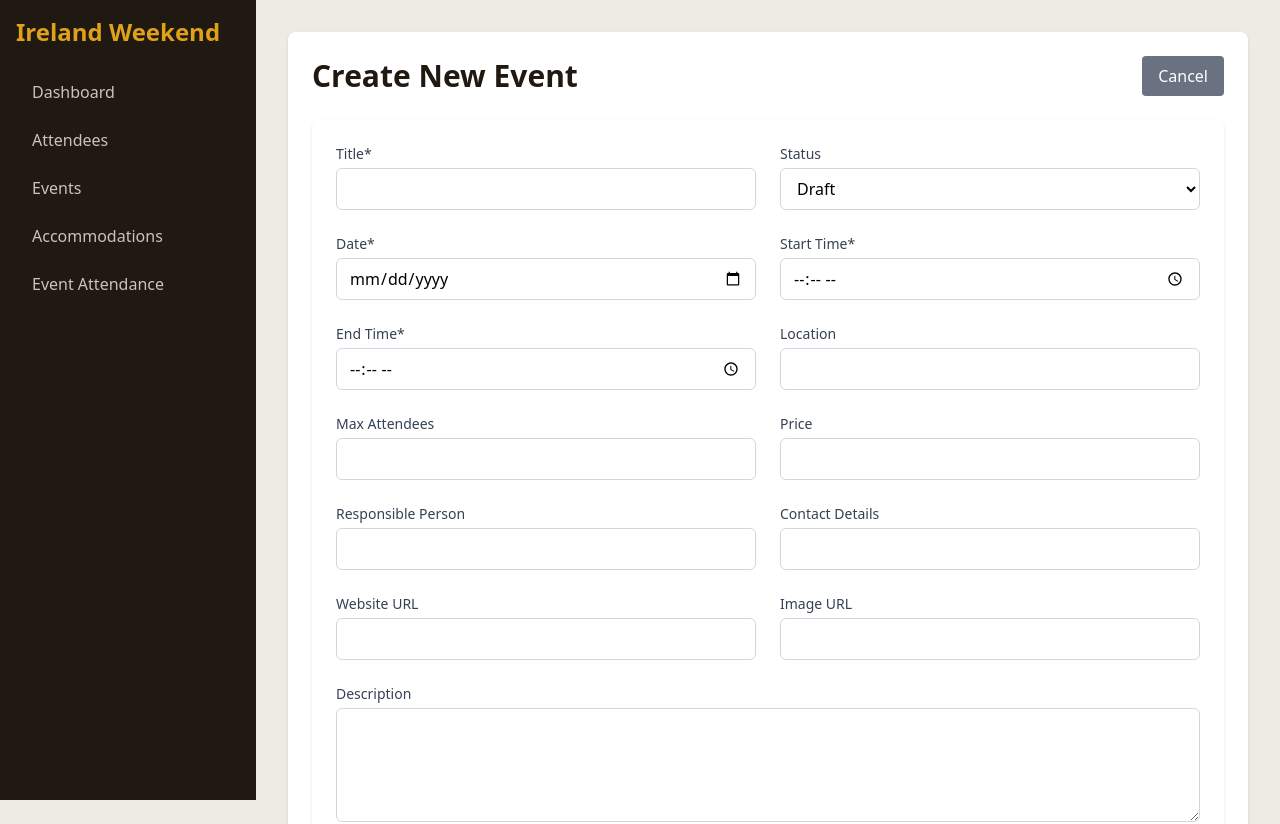
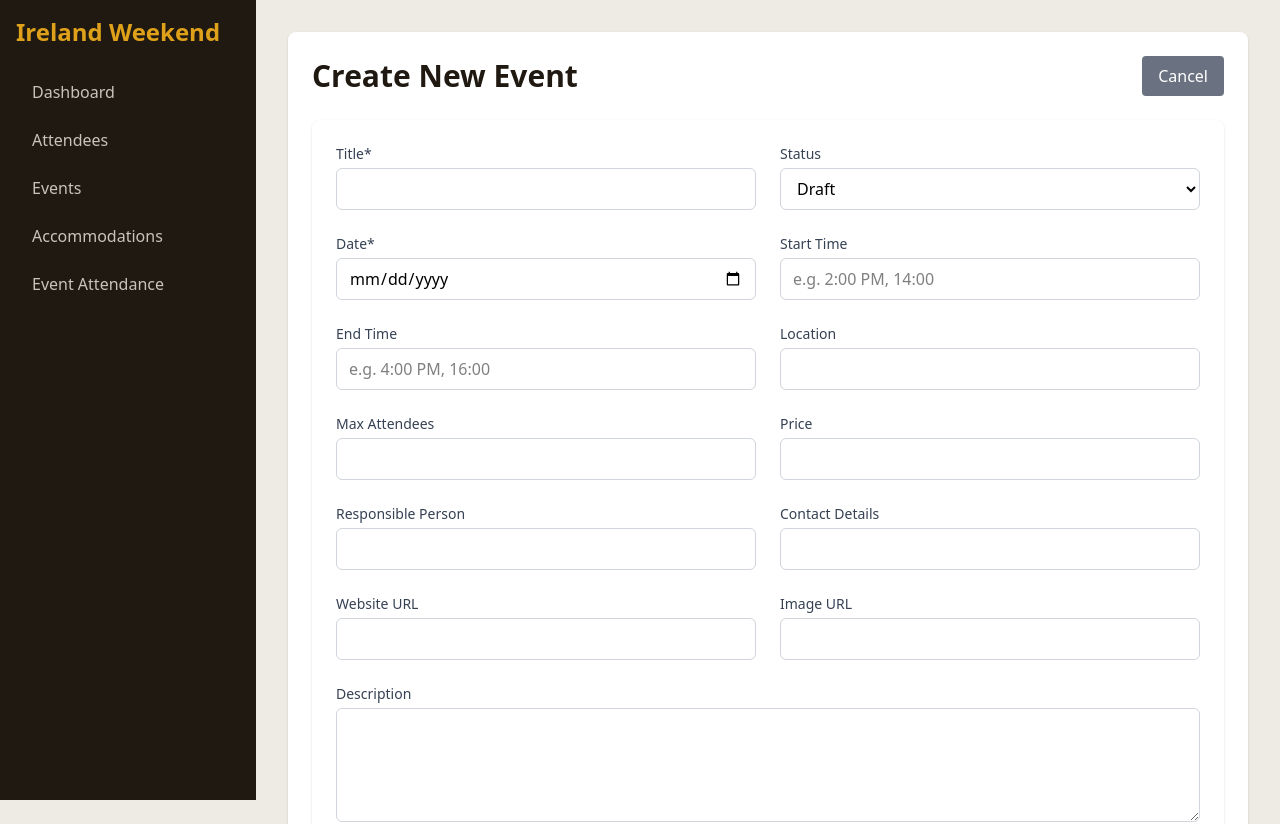
Before and after one commit to TheArctesian/oriordan-summer25, a SvelteKit app: page /admin/events/new in a window 1280 px wide. Shown: the top 824 px of the page. Built offline with nearby package versions, Linux system fonts and the light colour scheme.

Commit message:
fixed ui issues

```diff
--- a/src/routes/admin/event-attendance/+page.svelte
+++ b/src/routes/admin/event-attendance/+page.svelte
@@ -101,32 +101,54 @@
   }
 
   async function removeAttendance(attendanceId) {
+    console.log('🗑️ removeAttendance called with ID:', attendanceId);
+    console.log('🗑️ attendanceId type:', typeof attendanceId);
+
     if (!confirm('Are you sure you want to remove this attendance record?')) {
+      console.log('🗑️ User cancelled deletion');
       return;
     }
 
     deleting = attendanceId;
+    console.log('🗑️ Starting deletion...');
 
     try {
+      const requestBody = { id: attendanceId };
+      console.log('🗑️ Request body:', requestBody);
+
       const response = await fetch('/api/admin/event-attendance', {
         method: 'DELETE',
         headers: {
           'Content-Type': 'application/json'
         },
-        body: JSON.stringify({ id: attendanceId })
+        body: JSON.stringify(requestBody)
       });
+
+      console.log('🗑️ Response status:', response.status);
+      console.log('🗑️ Response ok:', response.ok);
 
       if (!response.ok) {
         const errorData = await response.json();
+        console.log('🗑️ Error response:', errorData);
         throw new Error(errorData.error || 'Failed to remove attendance');
       }
 
-      eventAttendance = eventAttendance.filter(ea => ea.id !== attendanceId);
+      const result = await response.json();
+      console.log('🗑️ Success response:', result);
+
+      console.log('🗑️ Filtering attendance array. Before:', eventAttendance.length);
+      eventAttendance = eventAttendance.filter(ea => {
+        console.log('🗑️ Comparing ea.id:', ea.id, 'with attendanceId:', attendanceId, 'equal?', ea.id !== attendanceId);
+        return ea.id !== attendanceId;
+      });
+      console.log('🗑️ After filter:', eventAttendance.length);
+
     } catch (error) {
-      console.error('Error removing attendance:', error);
+      console.error('🗑️ Error removing attendance:', error);
       alert('Failed to remove attendance: ' + error.message);
     } finally {
       deleting = null;
+      console.log('🗑️ Deletion process finished');
     }
   }
 
--- a/src/routes/admin/events/[id]/edit/+page.svelte
+++ b/src/routes/admin/events/[id]/edit/+page.svelte
@@ -130,23 +130,23 @@
 				</div>
 
 				<div>
-					<label for="startTime" class="block text-sm font-medium text-gray-700">Start Time*</label>
+					<label for="startTime" class="block text-sm font-medium text-gray-700">Start Time</label>
 					<input
-						type="time"
+						type="text"
 						id="startTime"
 						bind:value={form.startTime}
-						required
+						placeholder="e.g. 2:00 PM, 14:00"
 						class="mt-1 block w-full rounded-md border border-gray-300 px-3 py-2 focus:border-irish-green focus:outline-none focus:ring-irish-green"
 					/>
 				</div>
 
 				<div>
-					<label for="endTime" class="block text-sm font-medium text-gray-700">End Time*</label>
+					<label for="endTime" class="block text-sm font-medium text-gray-700">End Time</label>
 					<input
-						type="time"
+						type="text"
 						id="endTime"
 						bind:value={form.endTime}
-						required
+						placeholder="e.g. 4:00 PM, 16:00"
 						class="mt-1 block w-full rounded-md border border-gray-300 px-3 py-2 focus:border-irish-green focus:outline-none focus:ring-irish-green"
 					/>
 				</div>
--- a/src/routes/admin/events/new/+page.svelte
+++ b/src/routes/admin/events/new/+page.svelte
@@ -104,23 +104,23 @@
 			</div>
 
 			<div>
-				<label for="startTime" class="block text-sm font-medium text-gray-700">Start Time*</label>
+				<label for="startTime" class="block text-sm font-medium text-gray-700">Start Time</label>
 				<input
-					type="time"
+					type="text"
 					id="startTime"
 					bind:value={form.startTime}
-					required
+					placeholder="e.g. 2:00 PM, 14:00"
 					class="mt-1 block w-full rounded-md border border-gray-300 px-3 py-2 focus:border-irish-green focus:outline-none focus:ring-irish-green"
 				/>
 			</div>
 
 			<div>
-				<label for="endTime" class="block text-sm font-medium text-gray-700">End Time*</label>
+				<label for="endTime" class="block text-sm font-medium text-gray-700">End Time</label>
 				<input
-					type="time"
+					type="text"
 					id="endTime"
 					bind:value={form.endTime}
-					required
+					placeholder="e.g. 4:00 PM, 16:00"
 					class="mt-1 block w-full rounded-md border border-gray-300 px-3 py-2 focus:border-irish-green focus:outline-none focus:ring-irish-green"
 				/>
 			</div>
--- a/src/routes/api/admin/event-attendance/+server.ts
+++ b/src/routes/api/admin/event-attendance/+server.ts
@@ -105,21 +105,31 @@ export async function PUT({ request }) {
 
 export async function DELETE({ request }) {
   try {
-    const { id } = await request.json();
+    console.log('🗑️ DELETE endpoint called');
+    const body = await request.json();
+    console.log('🗑️ Request body:', body);
+
+    const { id } = body;
+    console.log('🗑️ Extracted ID:', id, 'type:', typeof id);
 
     if (!id) {
+      console.log('🗑️ No ID provided');
       return json({ error: 'Event attendance ID is required' }, { status: 400 });
     }
 
+    console.log('🗑️ Attempting to delete record with ID:', id);
     const result = await db.delete(eventAttendance).where(eq(eventAttendance.id, id)).returning();
+    console.log('🗑️ Delete result:', result);
 
     if (result.length === 0) {
+      console.log('🗑️ No record found with ID:', id);
       return json({ error: 'Event attendance record not found' }, { status: 404 });
     }
 
-    return json({ message: 'Event attendance deleted successfully' });
+    console.log('🗑️ Successfully deleted record');
+    return json({ message: 'Event attendance deleted successfully', deletedRecord: result[0] });
   } catch (error) {
-    console.error('Error deleting event attendance:', error);
+    console.error('🗑️ Error deleting event attendance:', error);
     return json({ error: 'Failed to delete event attendance' }, { status: 500 });
   }
 }
```
